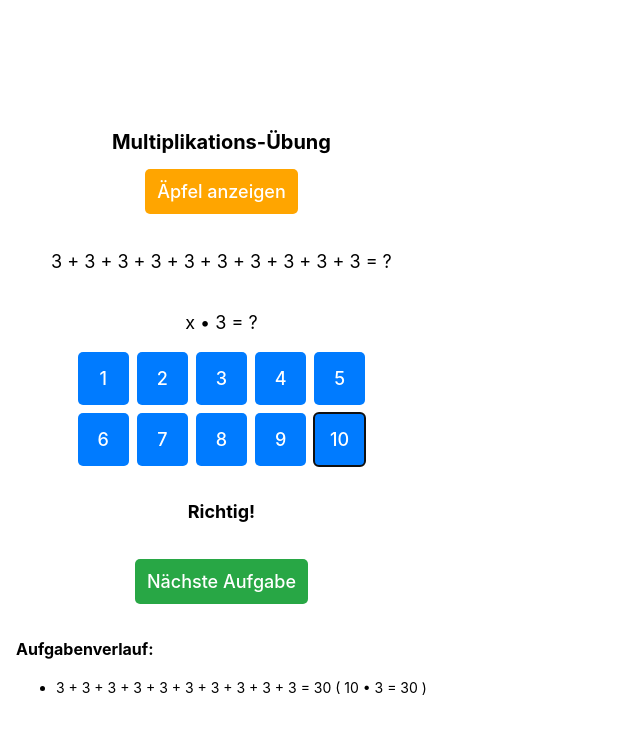
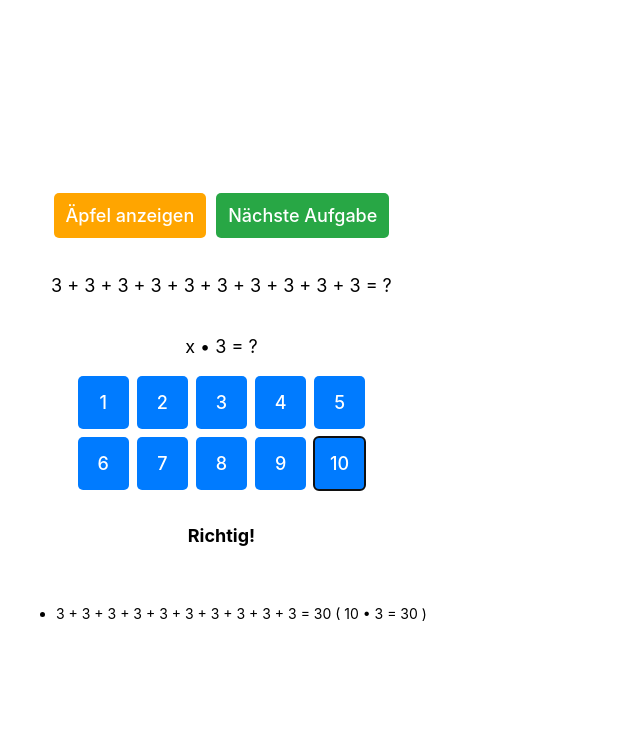
Before and after one commit to hssw24/vor1x1, a React (Vite) app: page / in a window 1280 px wide. Both pictures are taken after a click on the button "10". Shown: the top 734 px of the page, without its empty margins (0-640 px from the left). Built offline with nearby package versions, Linux system fonts and the light colour scheme.

Commit message:
Beschreibung der Änderungen

```diff
--- a/src/App.jsx
+++ b/src/App.jsx
@@ -34,12 +34,14 @@ export default function MultiplicationTrainer() {
 
   return (
     <div style={{ display: 'flex', flexDirection: 'column', alignItems: 'center', justifyContent: 'center', height: '100vh', backgroundColor: '#ffffff', padding: '16px', color: '#000000' }}>
-      <h1 style={{ fontSize: '20px', fontWeight: 'bold', marginBottom: '16px' }}>Multiplikations-Übung</h1>
-      <button
-        onClick={() => setShowApples(!showApples)}
-        style={{ marginBottom: '16px', padding: '12px', fontSize: '18px', backgroundColor: '#FFA500', color: 'white', border: 'none', borderRadius: '5px', cursor: 'pointer' }}>
-        Äpfel anzeigen
-      </button>
+      <div style={{ display: 'flex', gap: '10px', marginBottom: '16px' }}>
+        <button
+          onClick={() => setShowApples(!showApples)}
+          style={{ padding: '12px', fontSize: '18px', backgroundColor: '#FFA500', color: 'white', border: 'none', borderRadius: '5px', cursor: 'pointer' }}>
+          Äpfel anzeigen
+        </button>
+        {showNext && <button onClick={handleNextTask} style={{ padding: '12px', fontSize: '18px', backgroundColor: '#28a745', color: 'white', border: 'none', borderRadius: '5px', cursor: 'pointer' }}>Nächste Aufgabe</button>}
+      </div>
       {showApples && (
         <div style={{ display: 'grid', gridTemplateColumns: `repeat(${task.factor}, auto)`, gap: '4px', marginBottom: '16px' }}>
           {[...Array(task.multiplier * task.factor)].map((_, index) => (
@@ -61,9 +63,7 @@ export default function MultiplicationTrainer() {
         ))}
       </div>
       {message && <p style={{ marginTop: '16px', fontSize: '18px', fontWeight: 'bold', color: '#000000' }}>{message}</p>}
-      {showNext && <button onClick={handleNextTask} style={{ marginTop: '16px', padding: '12px', fontSize: '18px', backgroundColor: '#28a745', color: 'white', border: 'none', borderRadius: '5px', cursor: 'pointer' }}>Nächste Aufgabe</button>}
       <div style={{ marginTop: '20px', textAlign: 'left', color: '#000000' }}>
-        <h2 style={{ fontSize: '16px', fontWeight: 'bold' }}>Aufgabenverlauf:</h2>
         <ul>
           {history.map((item, index) => (
             <li key={index} style={{ fontSize: '14px', color: '#000000' }}>{item}</li>
```
